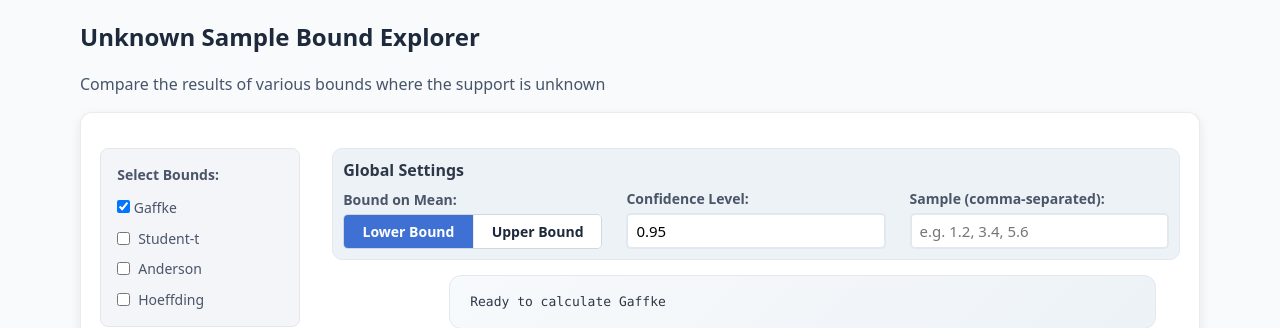
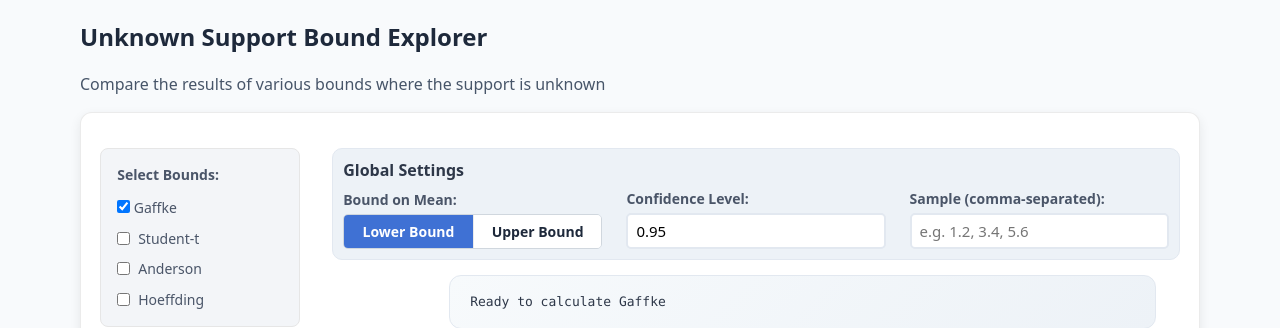
Before and after one commit to aarunachalam1/Undergraduate-Research-Web-Tool, a Flask app: page /boundswithsample in a window 1280 px wide; the page is wider, and only the part inside the window is pictured. Shown: the part 70-398 px from the top of that part. Run offline with Flask 3, Linux system fonts and the light colour scheme; some libraries are stand-ins or nearby versions.

Commit message:
Title Correction

```diff
--- a/templates/boundswithsample.html
+++ b/templates/boundswithsample.html
@@ -190,7 +190,7 @@
     </nav>
 
     <main class="container">
-        <h2 id="download-heading">Unknown Sample Bound Explorer</h2>
+        <h2 id="download-heading">Unknown Support Bound Explorer</h2>
         <p class="section-note">Compare the results of various bounds where the support is unknown</p>
         <section class="card calculator">
 
```
